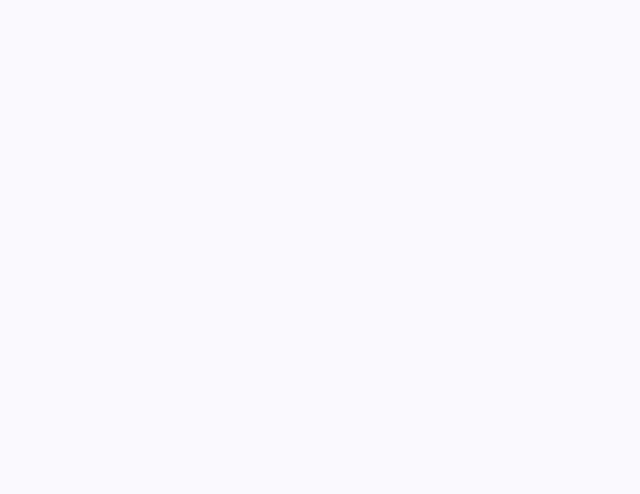
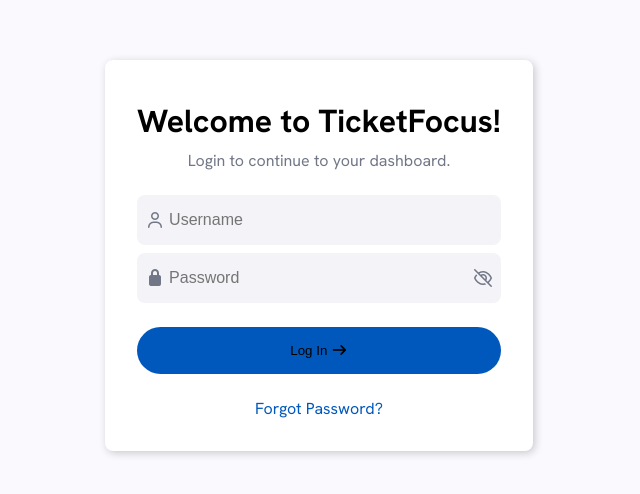
Before and after one commit to Timdare/ticketfocus, a React (Vite) app in the folder ticketfocus/: page /login in a window 1280 px wide. Before the commit this address had no page. Shown: the top 494 px of the page, without its empty margins (321-961 px from the left). Built offline with nearby package versions, Linux system fonts and the light colour scheme.

Commit message:
Designed login page

```diff
--- a/ticketfocus/src/App.jsx
+++ b/ticketfocus/src/App.jsx
@@ -1,6 +1,7 @@
 import { useState } from "react";
 import { Routes, Route } from "react-router";
 import { Dashboard } from "./pages/Dashboard";
+import { LoginPage } from "./pages/LoginPage";
 import "./App.css";
 
 function App() {
@@ -12,6 +13,7 @@
     <>
       <Routes>
         <Route index element={<Dashboard tasks={tasks} setTasks={setTasks} />} />
+        <Route path="login" element={<LoginPage />} />
       </Routes>
 
     </>
--- /dev/null
+++ b/ticketfocus/src/pages/LoginPage.css
@@ -0,0 +1,93 @@
+.main-content{
+    /* max-width: 700px;
+    margin-inline: auto; */
+    margin-top: 60px;
+    display: flex;
+    justify-content: center;
+    padding-inline: 0;
+}
+.form-container{
+    /* width: fit-content; */
+    padding: 2rem;
+    box-shadow: 2px 2px 8px rgba(0, 0, 0, .2);
+    transition: transform .3s ease-in-out;
+}
+.form-container:hover{
+    transform: scale(1.01);
+}
+.form-container h2,p{
+    text-align: center;
+}
+.form-container h2{
+    margin-block: 0.5rem;
+    font-weight: 700;
+    font-size: 2rem;
+}
+.form-container p{
+    font-weight: 400;
+    font-size: 1rem;
+    margin-bottom: 0.5rem;
+}
+.login-form{
+    margin-block: 1.5rem;
+}
+.login-form .login-input-container{
+    display: grid;
+    grid-template-columns: auto 1fr;
+    align-items: center;
+    margin-block: .5rem;
+}
+.login-form .login-input-container .input-icon{
+  font-size: 1rem;
+  color: var(--dark-grey-color);
+  padding-inline: .5rem;
+  grid-column: 1 / 2;
+  grid-row: 1 / 1;
+  z-index: 1;
+}
+.login-form .login-input-container input{
+    width: 100%;
+    padding-block: 1rem;
+    border: none;
+    outline: none;
+    padding-inline: 1rem;
+    padding-left: 2rem;
+    font-size: 1rem;
+    grid-column: 1 / 4;
+    grid-row: 1 / 1;
+}
+.login-form .login-input-container input[type="password"]{
+    padding-inline: 2rem;
+}
+.login-form .login-input-container .input-icon.toggle-visibility-icon{
+    grid-column: 3 / 3;
+    cursor: pointer;
+}
+.login-form .login-input-container .input-icon.toggle-visibility-icon:hover{
+    color: var(--light-blue-color);
+}
+.login-form .login-btn{
+    display: block;
+    margin-block: 1.5rem;
+    width: 100%;
+    padding-block: 1rem;
+    border: none;
+    cursor: pointer;
+    border-radius: 5rem;
+    transition: all .2s linear;
+}
+.login-form .login-btn:hover{
+    filter: brightness(1.2);
+}
+.login-form .login-btn:hover .login-icon{
+    transform: translateX(.5rem);
+}
+.forgot-password-link{
+    text-decoration: none;
+    font-weight: 400;
+    transition: opacity .2s linear;
+}
+.forgot-password-link:hover{
+    opacity: .7;
+    text-decoration: underline;
+}
--- /dev/null
+++ b/ticketfocus/src/pages/LoginPage.jsx
@@ -0,0 +1,55 @@
+import "./LoginPage.css";
+
+export function LoginPage() {
+  return (
+    <>
+      <title>TicketFocus - Login</title>
+
+      <div className="main-content">
+        <section className="form-container white-bg rounded-8px">
+          <h2>Welcome to TicketFocus!</h2>
+          <p className="dark-grey-text">Login to continue to your dashboard.</p>
+
+          <form className="login-form">
+            <div className="login-input-container">
+              <div className="input-icon">
+                <i className="fa-regular fa-user"></i>
+              </div>
+
+              <input
+                type="text"
+                className="light-grey-bg rounded-8px"
+                placeholder="Username"
+              />
+            </div>
+
+            <div className="login-input-container">
+              <div className="input-icon">
+                <i className="fa-solid fa-lock"></i>
+              </div>
+
+              <input
+                type="password"
+                className="light-grey-bg rounded-8px"
+                placeholder="Password"
+              />
+              <div className="input-icon toggle-visibility-icon">
+                <i className="fa-regular fa-eye-slash"></i>
+              </div>
+            </div>
+
+            <button type="submit" className="login-btn dark-blue-bg">
+              Log In <i className="fa-solid fa-arrow-right login-icon"></i>
+            </button>
+          </form>
+
+          <div className="centered-text">
+            <a href="#" className="forgot-password-link dark-blue">
+              Forgot Password?
+            </a>
+          </div>
+        </section>
+      </div>
+    </>
+  );
+}
```
